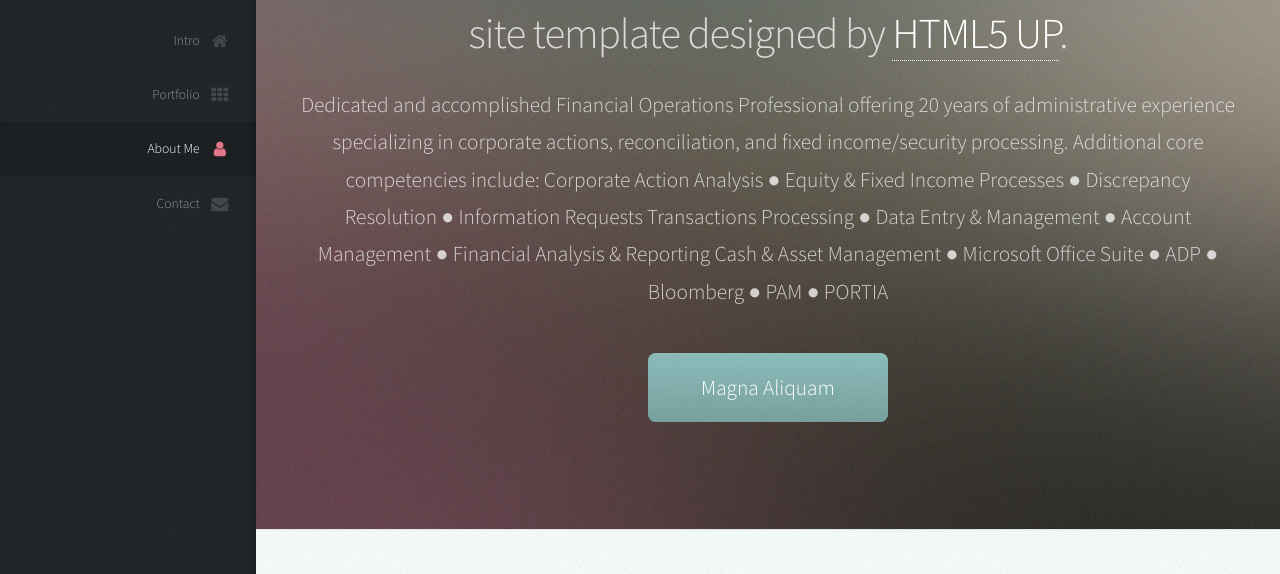
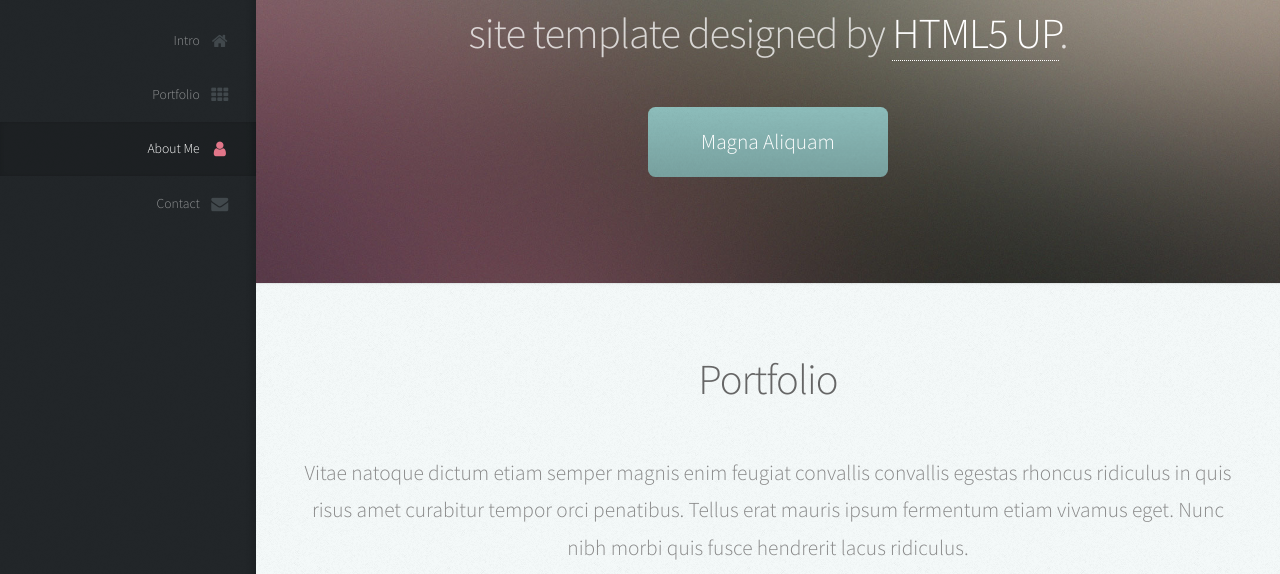
Before and after one commit to GARYTHEGREAT/Portfolio, a website: page public/index.html in a window 1280 px wide. Shown: the part 170-744 px from the top of the page. Drawn offline with Linux system fonts and the light colour scheme.

Commit message:
Saturday27

```diff
--- a/public/index.html
+++ b/public/index.html
@@ -65,12 +65,12 @@
 							<header>
 								<h2 class="alt">Hi! I'm <strong>Gary</strong>, a <a href="http://html5up.net/license">free</a> responsive<br />
 								site template designed by <a href="http://html5up.net">HTML5 UP</a>.</h2>
-								<p>Dedicated and accomplished Financial Operations Professional offering 20 years of administrative experience
+								<!-- <p>Dedicated and accomplished Financial Operations Professional offering 20 years of administrative experience
 									 specializing in corporate actions, reconciliation, and fixed income/security processing. Additional core competencies include:
 
 									Corporate Action Analysis ● Equity & Fixed Income Processes ● Discrepancy Resolution ● Information Requests
 									Transactions Processing ● Data Entry & Management ● Account Management ● Financial Analysis & Reporting
-									Cash & Asset Management ● Microsoft Office Suite ● ADP ● Bloomberg ● PAM ● PORTIA<br />
+									Cash & Asset Management ● Microsoft Office Suite ● ADP ● Bloomberg ● PAM ● PORTIA<br /> -->
 								</p>
 							</header>
 
```
